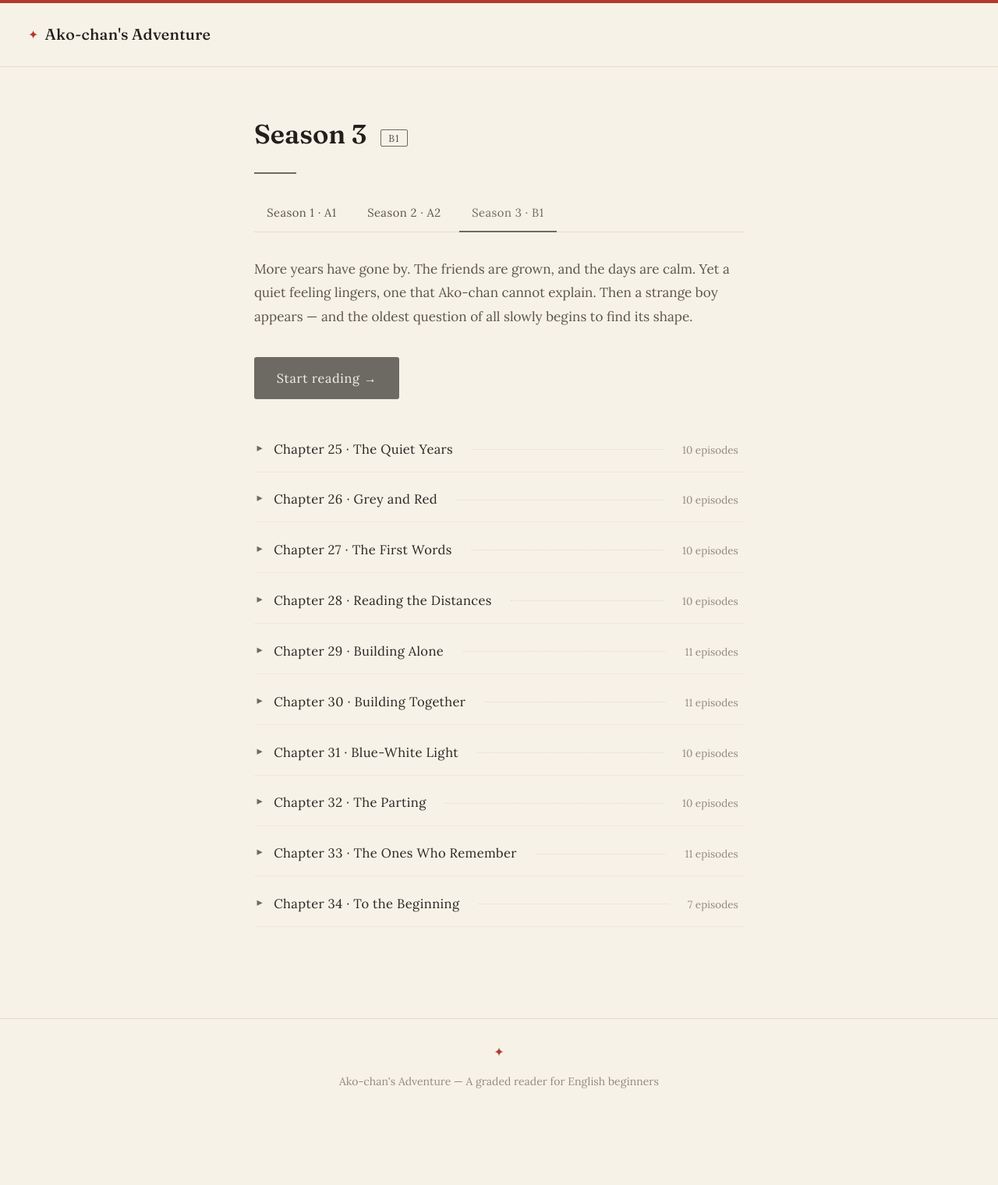
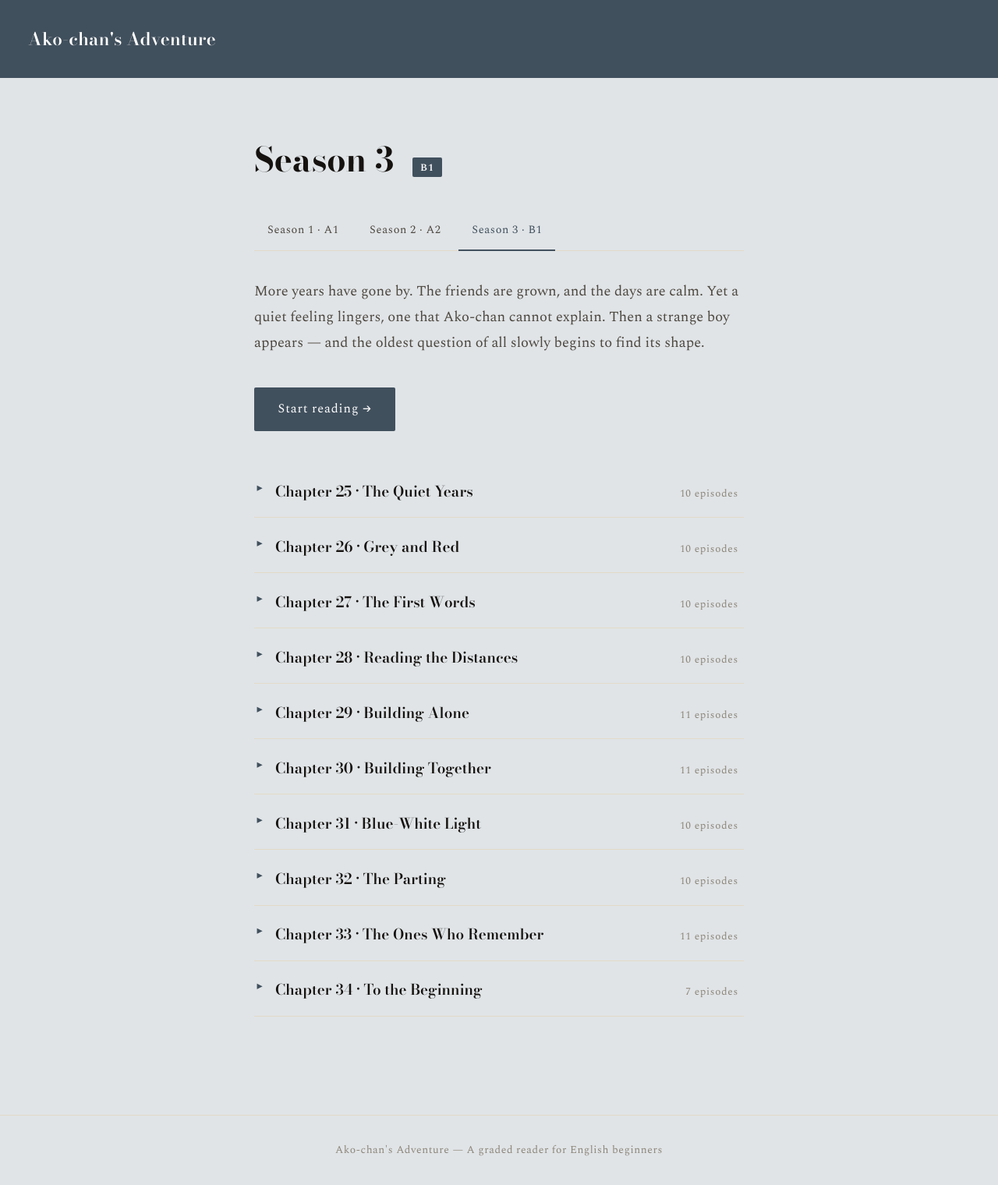
Before and after one commit to morisaki-yuichi/ako-chans-adventure, a Jekyll site: the page built from season3.md, in a window 1280 px wide. Shown: the whole page at 78% size. Built offline with Jekyll 4.4.1, drawn with Linux system fonts in a browser that asks for light colours; before the commit the page ends 1428 px from its top, so only the background shows below that.

Commit message:
design(concept-c): Atmospheric / Seasonal Journey alternative
Exploration on a branch. Immersive per-season colour: home season cards become
full colour panels; season + episode pages take a season-tinted background and
a season-coloured masthead (via a body season class). Red stays the unifying
accent. Bodoni Moda display + Spectral body.

```diff
--- a/_layouts/default.html
+++ b/_layouts/default.html
@@ -6,10 +6,10 @@
   <title>{% if page.title %}{{ page.title }} | {% endif %}{{ site.title }}</title>
   <link rel="preconnect" href="https://fonts.googleapis.com">
   <link rel="preconnect" href="https://fonts.gstatic.com" crossorigin>
-  <link rel="stylesheet" href="https://fonts.googleapis.com/css2?family=Fraunces:opsz,wght@9..144,400;9..144,500;9..144,600&family=Lora:ital,wght@0,400;0,500;0,600;1,400&display=swap">
+  <link rel="stylesheet" href="https://fonts.googleapis.com/css2?family=Bodoni+Moda:ital,opsz,wght@0,6..96,500;0,6..96,600;0,6..96,700;1,6..96,500&family=Spectral:ital,wght@0,400;0,500;0,600;1,400&display=swap">
   <link rel="stylesheet" href="{{ '/assets/css/main.css' | relative_url }}">
 </head>
-<body>
+<body class="{% if page.body_season %}s{{ page.body_season }}{% elsif page.season %}s{{ page.season }}{% endif %}">
   <header class="site-header">
     <a href="{{ '/' | relative_url }}" class="site-title">{{ site.title }}</a>
   </header>
--- a/assets/css/main.css
+++ b/assets/css/main.css
@@ -1,50 +1,49 @@
-/* ===== Design tokens ===== */
+/* ===== Design tokens — Concept C "Atmospheric / Seasonal Journey" ===== */
 :root {
-  /* Concept A — "Field Notebook / Quiet Adventure" */
-  --paper:        #f7f2e7;  /* page background (warm paper) */
-  --paper-card:   #fdfaf1;  /* raised surfaces (cards) */
-  --ink:          #2a2724;  /* body text */
-  --ink-strong:   #221f1c;  /* headings */
-  --ink-soft:     #5b554c;  /* secondary text */
-  --ink-faint:    #938b7d;  /* meta / captions */
-  --red:          #b23a2e;  /* signature accent (glasses / collar) */
-  --red-deep:     #8f2c22;  /* accent hover */
-  --red-wash:     #f1e2dc;  /* faint red tint (stamps) */
-  --sage:         #6f7a5a;  /* secondary accent */
-  --sage-wash:    #e8e9dd;  /* faint sage tint */
-  --line:         #e3dcc9;  /* borders / rules (warm tan) */
-  --line-soft:    #efe9da;  /* hairline rules */
+  --paper:      #f5f0e6;  /* warm base */
+  --paper-card: #fbf7ee;
+  --ink:        #262320;
+  --ink-strong: #15120f;
+  --ink-soft:   #4d473f;
+  --ink-faint:  #8d867a;
+  --red:        #cc2f26;  /* unifying signature */
+  --red-deep:   #a8261e;
+  --line:       #e3dac8;
+  --line-soft:  #efe8d9;
 
-  /* Per-season accents — kept clearly distinct in hue (green / blue / grey) */
-  --s1:        #517d2a;  --s1-deep: #3e611f;  /* leaf green (garden)     */
-  --s2:        #2e6a9e;  --s2-deep: #234f77;  /* marine blue (ocean/sky) */
-  --s3:        #6d6a64;  --s3-deep: #524e48;  /* neutral grey            */
+  /* Season atmospheres — deep enough to carry white text */
+  --s1:      #6f5436;  --s1-deep: #56402a;  --s1-tint: #ece1cd;  /* earth  */
+  --s2:      #2c5a6b;  --s2-deep: #21454f;  --s2-tint: #d9e4e7;  /* ocean  */
+  --s3:      #41505d;  --s3-deep: #313d47;  --s3-tint: #e0e4e7;  /* cold   */
 
-  /* Active accent — defaults to the signature red, overridden per season */
+  /* Active atmosphere — defaults to none; set per season on <body> / cards */
   --accent:      var(--red);
   --accent-deep: var(--red-deep);
+  --tint:        var(--paper);
+  --header-bg:   var(--paper);
+  --header-fg:   var(--ink-strong);
 
-  --font-head: "Fraunces", Georgia, "Times New Roman", serif;
-  --font-body: "Lora", Georgia, "Times New Roman", serif;
+  --font-head: "Bodoni Moda", Georgia, "Times New Roman", serif;
+  --font-body: "Spectral", Georgia, "Times New Roman", serif;
 }
 
-/* Season scopes: flip the active accent */
-.s1 { --accent: var(--s1); --accent-deep: var(--s1-deep); }
-.s2 { --accent: var(--s2); --accent-deep: var(--s2-deep); }
-.s3 { --accent: var(--s3); --accent-deep: var(--s3-deep); }
+/* Season scopes (used on <body> for full immersion, and on home cards) */
+.s1 { --accent: var(--s1); --accent-deep: var(--s1-deep); --tint: var(--s1-tint);
+      --header-bg: var(--s1); --header-fg: #fff; }
+.s2 { --accent: var(--s2); --accent-deep: var(--s2-deep); --tint: var(--s2-tint);
+      --header-bg: var(--s2); --header-fg: #fff; }
+.s3 { --accent: var(--s3); --accent-deep: var(--s3-deep); --tint: var(--s3-tint);
+      --header-bg: var(--s3); --header-fg: #fff; }
 
 /* ===== Reset ===== */
 *, *::before, *::after { box-sizing: border-box; margin: 0; padding: 0; }
 
 /* ===== Base ===== */
-html {
-  font-size: 18px;
-  -webkit-text-size-adjust: 100%;
-}
+html { font-size: 18px; -webkit-text-size-adjust: 100%; }
 
 body {
   font-family: var(--font-body);
-  background-color: var(--paper);
+  background-color: var(--tint);
   color: var(--ink);
   line-height: 1.9;
   min-height: 100vh;
@@ -52,43 +51,30 @@ body {
   flex-direction: column;
 }
 
-h1, h2, h3 {
-  font-family: var(--font-head);
-  font-optical-sizing: auto;
-}
+h1, h2, h3 { font-family: var(--font-head); }
 
-a {
-  color: var(--red);
-  text-decoration: none;
-}
+a { color: var(--accent); text-decoration: none; }
 a:hover { text-decoration: underline; }
 
-/* ===== Header ===== */
+/* ===== Header (becomes a season-coloured masthead on season/episode pages) ===== */
 .site-header {
   display: flex;
   align-items: center;
   justify-content: space-between;
-  padding: 1.2rem 2rem;
-  border-top: 4px solid var(--red);   /* series signature band (all pages) */
-  border-bottom: 1px solid var(--line);
-  background-color: var(--paper);
+  padding: 1.6rem 2rem;
+  background-color: var(--header-bg);
+  color: var(--header-fg);
+  transition: background-color 0.2s ease;
 }
 
 .site-title {
   font-family: var(--font-head);
-  font-size: 1.1rem;
-  font-weight: 500;
+  font-size: 1.25rem;
+  font-weight: 600;
   letter-spacing: 0.01em;
-  color: var(--ink-strong);
+  color: var(--header-fg);
 }
-.site-title::before {
-  content: "\2726";   /* ✦ */
-  color: var(--red);
-  font-size: 0.8em;
-  margin-right: 0.45rem;
-  vertical-align: 0.05em;
-}
-.site-title:hover { text-decoration: none; color: var(--red); }
+.site-title:hover { text-decoration: none; opacity: 0.85; }
 
 /* ===== Main ===== */
 main {
@@ -96,39 +82,30 @@ main {
   width: 100%;
   max-width: 700px;
   margin: 0 auto;
-  padding: 3rem 2rem 4rem;
+  padding: 3.5rem 2rem 4.5rem;
 }
 
 /* ===== Home page ===== */
-.home-hero {
-  margin-bottom: 3rem;
-}
+.home-hero { margin-bottom: 3.5rem; }
 
 .home-hero h1 {
-  font-size: 2.6rem;
-  font-weight: 600;
-  line-height: 1.15;
+  font-size: 3.4rem;
+  font-weight: 700;
+  line-height: 1.08;
   letter-spacing: -0.01em;
-  margin-bottom: 1rem;
+  margin-bottom: 1.1rem;
   color: var(--ink-strong);
-}
-.home-hero h1::after {
-  content: "";
-  display: block;
-  width: 4.5rem;
-  height: 3px;
-  background: var(--red);
-  margin-top: 1.1rem;
 }
 
 .home-hero .subtitle {
-  font-size: 1rem;
-  color: var(--ink-soft);
+  font-size: 0.95rem;
+  font-style: italic;
+  color: var(--red);
   margin-bottom: 1.5rem;
 }
 
 .home-hero .description {
-  font-size: 0.95rem;
+  font-size: 1.02rem;
   color: var(--ink-soft);
   line-height: 1.85;
   margin-bottom: 2rem;
@@ -137,59 +114,40 @@ main {
 .btn-start {
   display: inline-block;
   background-color: var(--accent);
-  color: var(--paper);
-  padding: 0.65rem 1.6rem;
-  border-radius: 3px;
+  color: #fff;
+  padding: 0.7rem 1.7rem;
+  border-radius: 2px;
   font-size: 0.9rem;
-  letter-spacing: 0.04em;
+  letter-spacing: 0.05em;
 }
-.btn-start:hover {
-  background-color: var(--accent-deep);
-  text-decoration: none;
-}
+.btn-start:hover { background-color: var(--accent-deep); text-decoration: none; }
 
-.season-start {
-  margin-bottom: 2rem;
-}
+.season-start { margin-bottom: 2.5rem; }
 
 /* ===== Episodes list ===== */
 .episodes-page h1 {
-  font-size: 1.9rem;
-  font-weight: 600;
+  font-size: 2.4rem;
+  font-weight: 700;
   margin-bottom: 1.5rem;
   color: var(--ink-strong);
 }
-.episodes-page h1::after {
-  content: "";
-  display: block;
-  width: 3rem;
-  height: 2px;
-  background: var(--accent);
-  margin-top: 0.9rem;
-}
 
-.season-block {
-  margin-bottom: 2.5rem;
-}
+.season-block { margin-bottom: 2.5rem; }
 
 .season-block h2 {
   font-family: var(--font-body);
-  font-size: 1rem;
-  font-weight: normal;
-  letter-spacing: 0.06em;
+  font-size: 0.95rem;
+  font-weight: 600;
+  letter-spacing: 0.08em;
   text-transform: uppercase;
-  color: var(--ink-faint);
+  color: var(--accent);
   border-bottom: 1px solid var(--line);
   padding-bottom: 0.5rem;
   margin-bottom: 1.25rem;
 }
 
-/* Collapsible chapter (details/summary) */
-.chapter-block {
-  margin-bottom: 0.4rem;
-  border-bottom: 1px solid var(--line-soft);
-}
-
+/* Collapsible chapter */
+.chapter-block { margin-bottom: 0.3rem; border-bottom: 1px solid var(--line); }
 .chapter-block > summary {
   display: flex;
   align-items: baseline;
@@ -197,12 +155,12 @@ main {
   gap: 0.75rem;
   list-style: none;
   cursor: pointer;
-  padding: 0.7rem 0.4rem 0.7rem 1.4rem;
+  padding: 0.8rem 0.4rem 0.8rem 1.5rem;
   position: relative;
 }
 .chapter-block > summary::-webkit-details-marker { display: none; }
 .chapter-block > summary::before {
-  content: "\25B8"; /* ▸ */
+  content: "\25B8";
   position: absolute;
   left: 0.2rem;
   color: var(--accent);
@@ -210,50 +168,32 @@ main {
   transition: transform 0.15s ease;
 }
 .chapter-block[open] > summary::before { transform: rotate(90deg); }
-.chapter-block > summary:hover { background-color: var(--line-soft); }
+.chapter-block > summary:hover .ch-title { color: var(--accent); }
 
 .chapter-block .ch-title {
-  font-size: 0.92rem;
-  color: var(--ink);
-  letter-spacing: 0.02em;
+  font-family: var(--font-head);
+  font-size: 1.05rem;
+  font-weight: 600;
+  color: var(--ink-strong);
 }
-.chapter-block .ch-leader {
-  flex: 1 1 auto;
-  align-self: center;
-  min-width: 1rem;
-  margin: 0 0.6rem;
-  border-bottom: 1px dotted var(--line);
-}
+.chapter-block .ch-leader { display: none; }
 .chapter-block .ch-count {
-  font-size: 0.75rem;
+  font-size: 0.74rem;
+  letter-spacing: 0.05em;
   color: var(--ink-faint);
   white-space: nowrap;
 }
-.chapter-block[open] .ch-title { color: var(--accent); }
-.chapter-block .episode-list {
-  padding: 0.2rem 0 0.8rem 1.4rem;
+.chapter-block .episode-list { padding: 0.2rem 0 1rem 1.5rem; }
+
+.episode-list { list-style: none; }
+.episode-list li {
+  padding: 0.35rem 0;
+  border-bottom: 1px solid var(--line-soft);
+  font-size: 0.96rem;
 }
-
-.episode-list {
-  list-style: none;
-}
-
-.episode-list li {
-  padding: 0.3rem 0;
-  border-bottom: 1px solid var(--line-soft);
-  font-size: 0.95rem;
-}
-
-.episode-list li a {
-  color: var(--ink);
-}
+.episode-list li a { color: var(--ink); }
 .episode-list li a:hover { color: var(--accent); }
-
-.episode-list .ep-tags {
-  font-size: 0.78rem;
-  color: var(--ink-faint);
-  margin-left: 0.5rem;
-}
+.episode-list .ep-tags { font-size: 0.76rem; color: var(--ink-faint); margin-left: 0.5rem; }
 
 /* ===== Episode page ===== */
 .episode-meta {
@@ -262,54 +202,27 @@ main {
   justify-content: space-between;
   flex-wrap: wrap;
   gap: 0.5rem;
-  margin-bottom: 1.5rem;
-  font-size: 0.82rem;
+  margin-bottom: 1.75rem;
+  font-size: 0.78rem;
+  letter-spacing: 0.06em;
+  text-transform: uppercase;
   color: var(--ink-faint);
-  letter-spacing: 0.03em;
 }
-
-.meta-tags {
-  display: flex;
-  gap: 0.5rem;
-}
-
-.tag {
-  padding: 0.18rem 0.6rem;
-  border-radius: 2px;
-  border: 1px solid;
-  background-color: transparent;
-  font-size: 0.7rem;
-  letter-spacing: 0.09em;
-  text-transform: uppercase;
-}
-
-.tag-level {
-  color: var(--accent-deep);
-  border-color: var(--accent);
-}
-
-.tag-words {
-  color: var(--ink-faint);
-  border-color: var(--line);
-}
+.meta-tags { display: flex; gap: 0.6rem; }
+.tag { font-size: 0.74rem; letter-spacing: 0.08em; }
+.tag-level { color: var(--accent); font-weight: 600; }
+.tag-words { color: var(--ink-faint); }
 
 .episode-title {
-  font-size: 2rem;
-  font-weight: 600;
-  line-height: 1.2;
+  font-size: 2.6rem;
+  font-weight: 700;
+  line-height: 1.12;
   color: var(--ink-strong);
   margin-bottom: 2.5rem;
 }
 
-.episode-body {
-  font-size: 1.05rem;
-  line-height: 2;
-  color: var(--ink);
-}
-
-.episode-body p {
-  margin-bottom: 1.5rem;
-}
+.episode-body { font-size: 1.06rem; line-height: 1.95; color: var(--ink); }
+.episode-body p { margin-bottom: 1.5rem; }
 
 /* ===== Episode navigation ===== */
 .episode-nav {
@@ -319,65 +232,57 @@ main {
   margin-top: 4rem;
   padding-top: 1.5rem;
   border-top: 1px solid var(--line);
-  font-size: 0.88rem;
+  font-size: 0.85rem;
 }
-
 .episode-nav a { color: var(--accent); }
 .nav-prev, .nav-next { min-width: 5rem; }
 .nav-next { text-align: right; }
-.nav-all { color: var(--ink-faint); }
+.nav-all { color: var(--ink-faint); text-transform: uppercase; letter-spacing: 0.06em; font-size: 0.78rem; }
 
 /* ===== Footer ===== */
 .site-footer {
-  padding: 1.5rem 2rem;
+  padding: 1.75rem 2rem;
   border-top: 1px solid var(--line);
   text-align: center;
-  font-size: 0.78rem;
+  font-size: 0.76rem;
+  letter-spacing: 0.04em;
   color: var(--ink-faint);
-}
-.site-footer p::before {
-  content: "\2726";   /* ✦ */
-  display: block;
-  margin-bottom: 0.5rem;
-  color: var(--red);
-  font-size: 0.9rem;
 }
 
 /* ===== Mobile ===== */
 @media (max-width: 600px) {
   html { font-size: 16px; }
-  main { padding: 2rem 1.25rem 3rem; }
-  .site-header { padding: 1rem 1.25rem; }
-  .home-hero h1 { font-size: 2.1rem; }
-  .episode-title { font-size: 1.55rem; }
+  main { padding: 2.5rem 1.25rem 3.5rem; }
+  .site-header { padding: 1.2rem 1.25rem; }
+  .home-hero h1 { font-size: 2.4rem; }
+  .episodes-page h1 { font-size: 1.9rem; }
+  .episode-title { font-size: 1.9rem; }
   .episode-meta { flex-direction: column; align-items: flex-start; }
 }
 
-/* ===== Season cards (home) ===== */
+/* ===== Season panels (home) — full colour blocks ===== */
 .season-cards {
   display: grid;
   grid-template-columns: 1fr;
-  gap: 1rem;
-  margin: 2rem 0 1rem;
+  gap: 1.1rem;
+  margin: 2.5rem 0 1rem;
 }
 
 .season-card {
   display: flex;
   flex-direction: column;
-  gap: 0.5rem;
-  padding: 1.3rem 1.3rem 1.1rem 1.45rem;
-  border: 1px solid var(--line);
-  border-left: 6px solid var(--accent);
-  border-radius: 4px;
-  background-color: var(--paper-card);
-  color: var(--ink);
-  transition: border-color 0.15s ease, box-shadow 0.15s ease, transform 0.15s ease;
+  gap: 0.55rem;
+  padding: 1.9rem 1.7rem;
+  border-radius: 5px;
+  background-color: var(--accent);
+  color: #fff;
+  transition: transform 0.15s ease, box-shadow 0.15s ease, filter 0.15s ease;
 }
 .season-card:hover {
   text-decoration: none;
-  border-color: var(--accent);
-  box-shadow: 0 4px 14px rgba(60, 45, 25, 0.1);
-  transform: translateY(-2px);
+  transform: translateY(-3px);
+  box-shadow: 0 8px 22px rgba(20, 15, 10, 0.22);
+  filter: saturate(1.08);
 }
 
 .season-card .card-top {
@@ -385,81 +290,70 @@ main {
   align-items: center;
   justify-content: space-between;
   gap: 0.75rem;
+  font-size: 0.74rem;
+  letter-spacing: 0.09em;
+  text-transform: uppercase;
+  color: rgba(255, 255, 255, 0.82);
 }
 .season-card .card-level {
-  font-size: 0.68rem;
-  letter-spacing: 0.09em;
-  text-transform: uppercase;
-  color: var(--paper);
-  background-color: var(--accent);
-  border: 1px solid var(--accent);
-  padding: 0.12rem 0.5rem;
+  border: 1px solid rgba(255, 255, 255, 0.6);
+  padding: 0.1rem 0.5rem;
   border-radius: 2px;
-}
-.season-card .card-range {
-  font-size: 0.78rem;
-  letter-spacing: 0.02em;
-  color: var(--ink-faint);
 }
 .season-card .card-title {
   font-family: var(--font-head);
-  font-size: 1.35rem;
-  font-weight: 600;
-  color: var(--ink-strong);
+  font-size: 1.7rem;
+  font-weight: 700;
+  color: #fff;
 }
-.season-card:hover .card-title { color: var(--accent); }
 .season-card .card-blurb {
-  font-size: 0.85rem;
-  color: var(--ink-soft);
-  line-height: 1.6;
+  font-size: 0.92rem;
+  color: rgba(255, 255, 255, 0.92);
+  line-height: 1.65;
 }
 .season-card .card-cta {
   align-self: flex-end;
-  margin-top: 0.1rem;
   font-size: 0.8rem;
-  letter-spacing: 0.04em;
-  color: var(--accent);
+  letter-spacing: 0.05em;
+  color: #fff;
 }
 
 .season-intro {
-  font-size: 0.95rem;
+  font-size: 1.02rem;
   color: var(--ink-soft);
   line-height: 1.8;
-  margin-bottom: 2rem;
+  margin-bottom: 2.25rem;
 }
 
 /* ===== Season switcher tabs ===== */
 .season-tabs {
   display: flex;
   flex-wrap: wrap;
-  gap: 0.4rem;
-  margin-bottom: 1.75rem;
+  gap: 0.3rem;
+  margin-bottom: 2rem;
   border-bottom: 1px solid var(--line);
 }
 .season-tabs a {
-  padding: 0.5rem 0.9rem;
-  font-size: 0.82rem;
-  letter-spacing: 0.03em;
+  padding: 0.55rem 0.95rem;
+  font-size: 0.8rem;
+  letter-spacing: 0.04em;
   color: var(--ink-soft);
   border-bottom: 2px solid transparent;
   margin-bottom: -1px;
 }
 .season-tabs a:hover { text-decoration: none; color: var(--accent); }
-.season-tabs a.is-active {
-  color: var(--accent);
-  border-bottom-color: var(--accent);
-}
+.season-tabs a.is-active { color: var(--accent); border-bottom-color: var(--accent); }
 
 .page-level {
   font-family: var(--font-body);
-  font-size: 0.7rem;
-  font-weight: normal;
+  font-size: 0.72rem;
+  font-weight: 600;
   letter-spacing: 0.08em;
   text-transform: uppercase;
-  color: var(--accent-deep);
-  border: 1px solid var(--accent);
-  padding: 0.12rem 0.5rem;
+  color: #fff;
+  background-color: var(--accent);
+  padding: 0.14rem 0.55rem;
   border-radius: 2px;
-  vertical-align: 0.12em;
-  margin-left: 0.6rem;
+  vertical-align: 0.18em;
+  margin-left: 0.7rem;
 }
```
Also changed, not shown: season1.md (+1 -0 lines), season2.md (+1 -0 lines), season3.md (+1 -0 lines).
